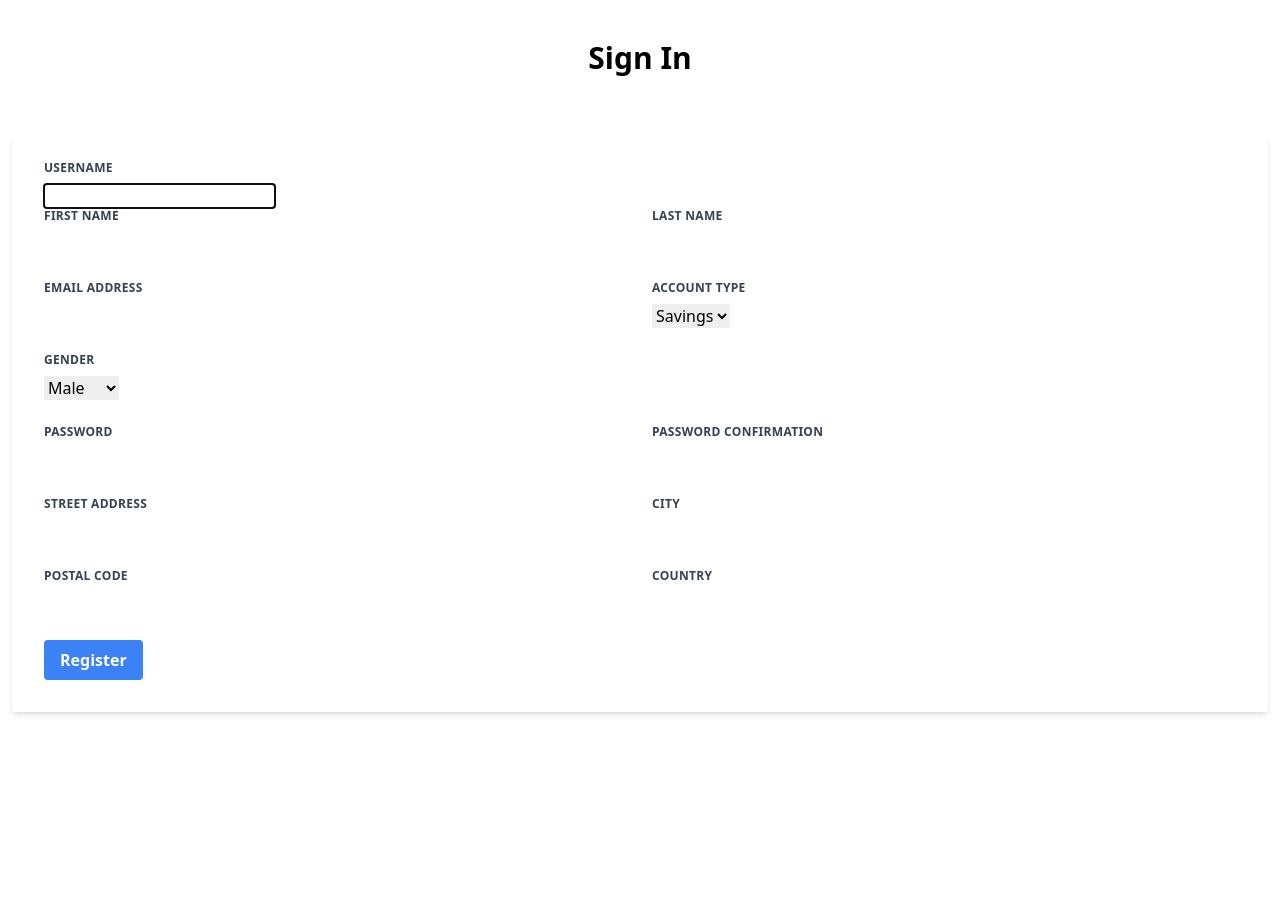
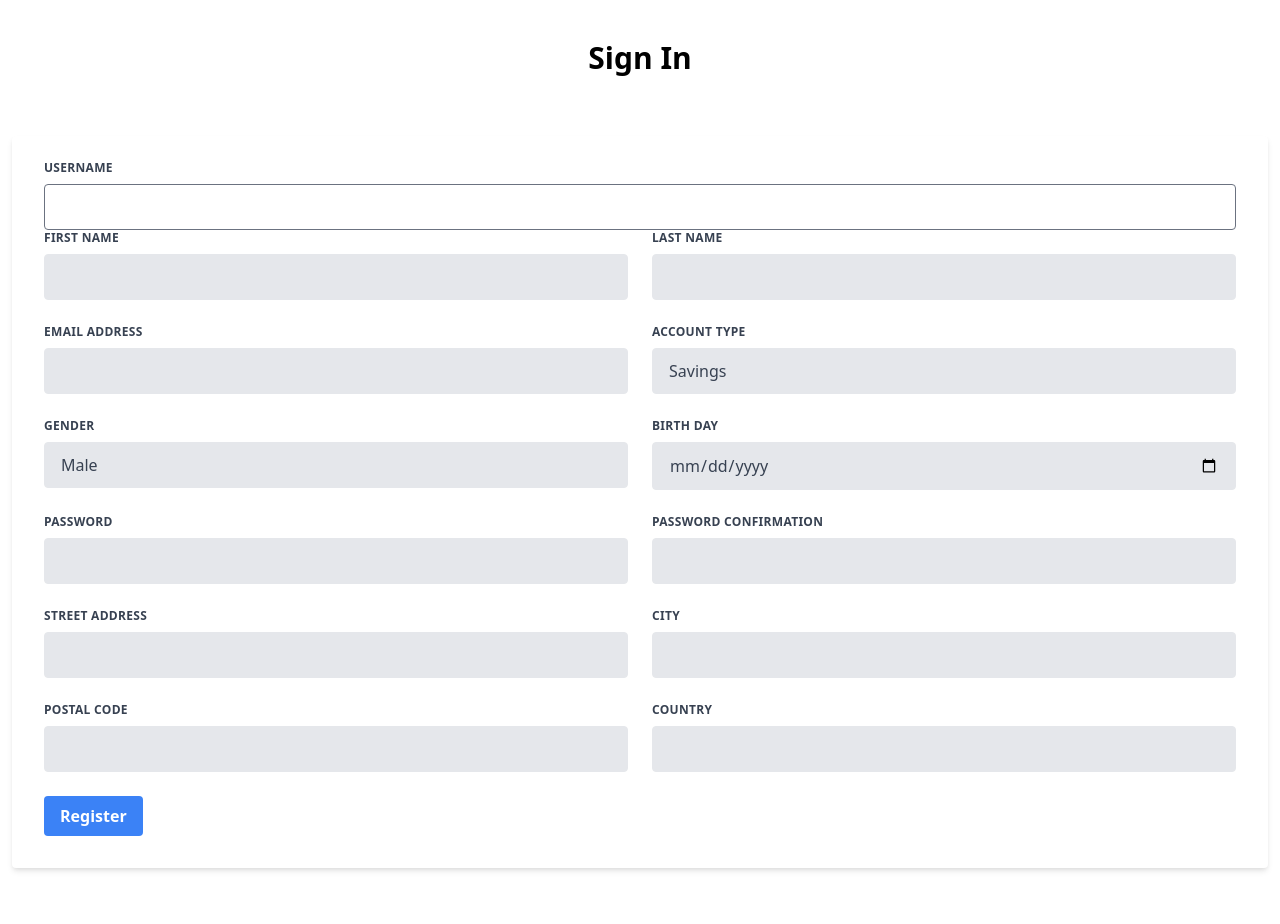
Before and after one commit to H-M-Nizum/Django_practice_part2, a Django app: page /accounts/register/ in a window 1280 px wide. Before the commit the page ends 715 px from the top, so only its background shows below. Run offline with Django 4.2, Linux system fonts and the light colour scheme; some libraries are stand-ins or nearby versions.

Commit message:
21 - Bank project :-  Adding form Styles from backend 21-7

```diff
--- a/21_Bank_management/Django_Bank/accounts/forms.py
+++ b/21_Bank_management/Django_Bank/accounts/forms.py
@@ -61,3 +61,19 @@
             )
 
         return user
+
+
+    # Backend theke inputfield a style. tailwind css ar style class .
+    def __init__(self, *args, **kwargs):
+        super().__init__(*args, **kwargs)
+
+        for field in self.fields:
+            self.fields[field].widget.attrs.update({
+
+                'class' : (
+                    'appearance-none block w-full bg-gray-200 '
+                    'text-gray-700 border border-gray-200 rounded '
+                    'py-3 px-4 leading-tight focus:outline-none '
+                    'focus:bg-white focus:border-gray-500'
+                )
+            })
--- a/21_Bank_management/Django_Bank/accounts/templates/user_regostration.html
+++ b/21_Bank_management/Django_Bank/accounts/templates/user_regostration.html
@@ -87,9 +87,9 @@
                         {% endfor %} {% endif %}
                     </div>
                     <div class="w-full md:w-1/2 px-3 mb-6 md:mb-0">
-                        <label class="block uppercase tracking-wide text-gray-700 text-xs font-bold mb-2" for="{{ form.birth_date.id_for_label }}">
-                            {{ form.birth_date.label }}
-                        </label> {{ form.birth_date }} {% if form.birth_date.errors %} {% for error in form.birth_date.errors %}
+                        <label class="block uppercase tracking-wide text-gray-700 text-xs font-bold mb-2" for="{{ form.birth_day.id_for_label }}">
+                            {{ form.birth_day.label }}
+                        </label> {{ form.birth_day }} {% if form.birth_day.errors %} {% for error in form.birth_day.errors %}
                         <p class="text-red-600 text-sm italic pb-2">{{ error }}</p>
                         {% endfor %} {% endif %}
                     </div>
```
Also changed, not shown: 21_Bank_management/Django_Bank/db.sqlite3.
